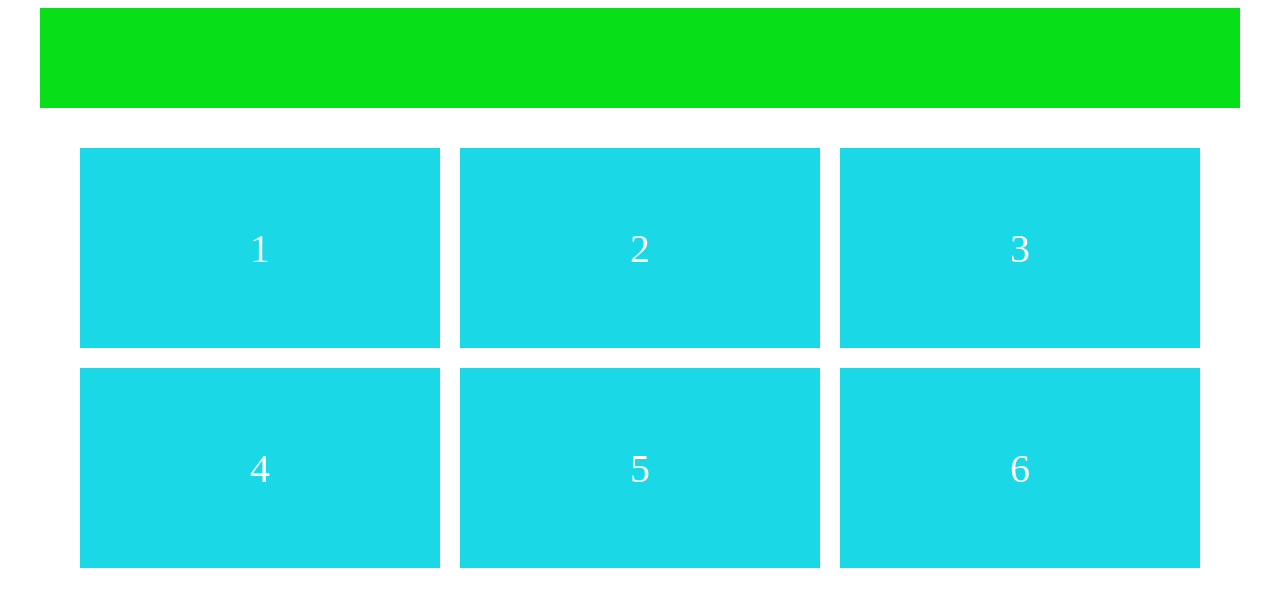
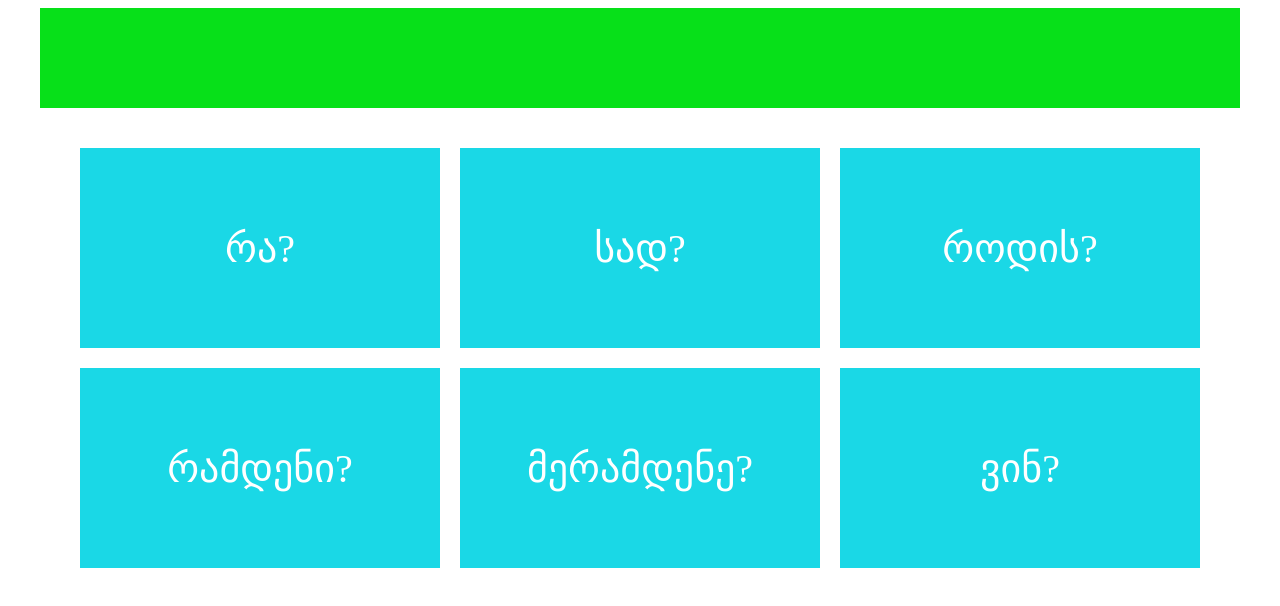
Before and after one commit to aleqsandre22/grids, a plain HTML site: page index.html in a window 1280 px wide. Drawn offline with Linux system fonts and the light colour scheme.

Commit message:
1 file modified

```diff
--- a/index.html
+++ b/index.html
@@ -6,18 +6,18 @@
     <meta name="viewport" content="width=device-width" />
 
     <link rel="stylesheet" href="styles.css" />
-    <script type="module" src="js/script.js"></script>
+    <script type="module" src="script.js"></script>
   </head>
   <body>
     <header class="header"></header>
 
     <main class="grid">
-      <div class="grid-item">1</div>
-      <div class="grid-item">2</div>
-      <div class="grid-item">3</div>
-      <div class="grid-item">4</div>
-      <div class="grid-item">5</div>
-      <div class="grid-item">6</div>
+      <div class="grid-item">რა?</div>
+      <div class="grid-item">სად? </div>
+      <div class="grid-item">როდის?</div>
+      <div class="grid-item">რამდენი?</div>
+      <div class="grid-item">მერამდენე?</div>
+      <div class="grid-item">ვინ?</div>
     </main>
   </body>
 </html>
```
